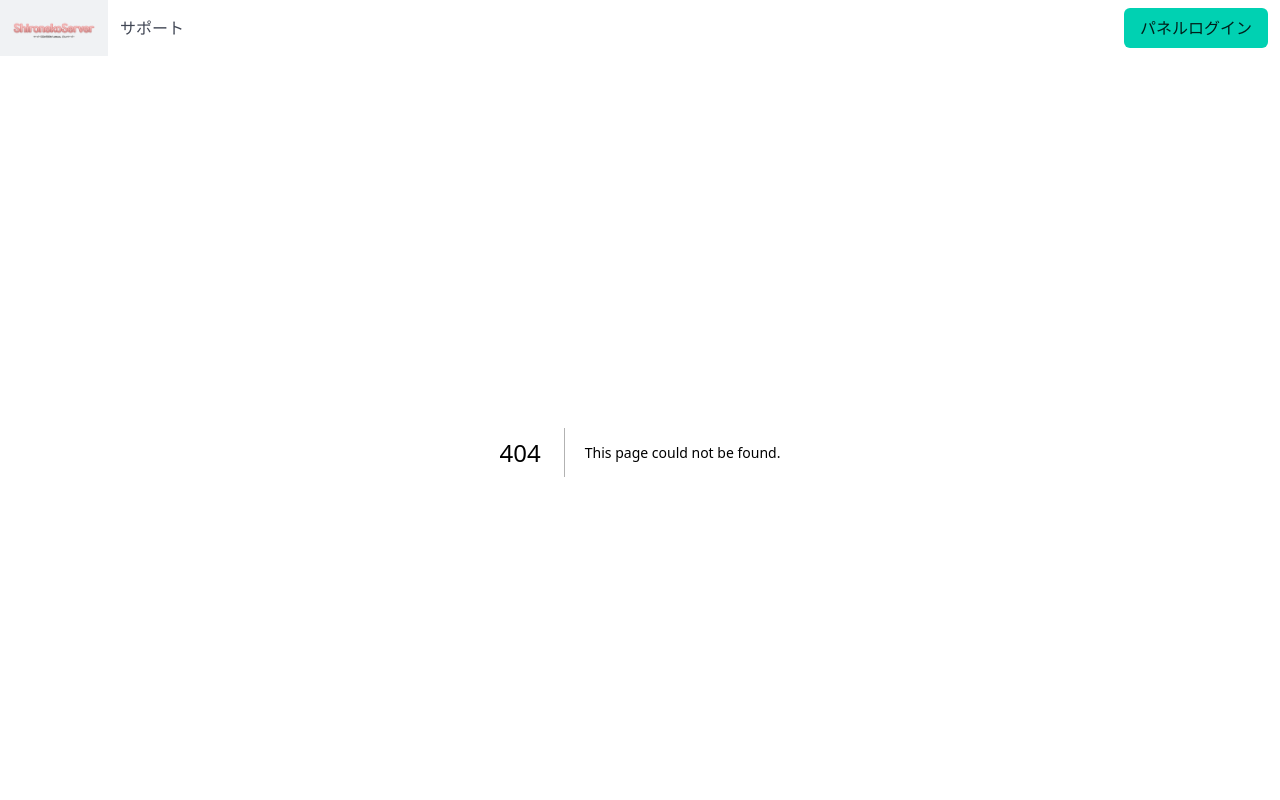
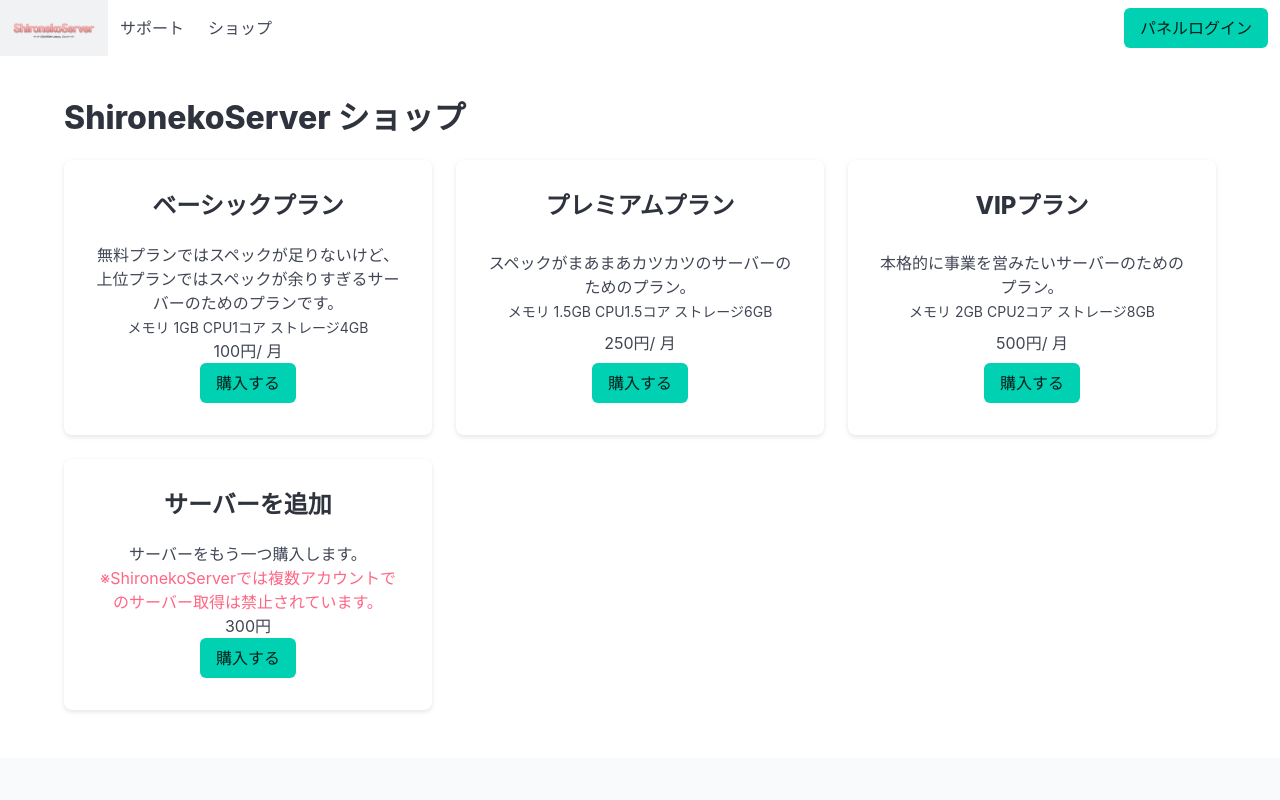
Before and after one commit to ShironekoServer/new_shironeko_web, a Next.js app: page /shop in a window 1280 px wide. Before the commit this address had no page. Shown: the top 800 px of the page. Built offline with nearby package versions, Linux system fonts and the light colour scheme.

Commit message:
ShironekoServer ショップ

```diff
--- /dev/null
+++ b/app/_components/item.module.css
@@ -0,0 +1,34 @@
+.featureCard {
+  height: 100%;
+  padding: 2rem;
+  border-radius: 8px;
+  box-shadow: 0 2px 5px rgba(0, 0, 0, 0.1);
+  text-align: center;
+  transition: all 0.3s ease;
+  opacity: 1;
+  transform: translateY(0px);
+
+  display: flex;
+  flex-direction: column;
+  align-items: center;
+  justify-content: space-between;
+}
+
+.featureCard:hover {
+  transform: translateY(-5px);
+  box-shadow: 0 5px 15px rgba(0, 0, 0, 0.1);
+}
+
+.featureIcon {
+  margin-bottom: 1.5rem;
+}
+
+@media (prefers-color-scheme: dark) {
+  .featureCard {
+    box-shadow: 0 5px 15px rgba(255, 255, 255, 0.1);
+  }
+
+  .featureCard:hover {
+    box-shadow: 0 5px 15px rgba(255, 255, 255, 0.1);
+  }
+}
--- /dev/null
+++ b/app/_components/item.tsx
@@ -0,0 +1,29 @@
+"use client";
+
+import style from "./item.module.css";
+
+export default function ItemComponent(props: {
+  id: string;
+  title: string;
+  description: React.ReactNode;
+  price: number;
+  isMonthly: boolean;
+}) {
+  return (
+    <div className="column is-4">
+      <div className={style.featureCard}>
+        <h3 className="title is-4">{props.title}</h3>
+        <p>{props.description}</p>
+        <p>
+          {props.price}円{props.isMonthly ? "/ 月" : ""}
+        </p>
+        <a
+          className="button is-primary"
+          href={`https://wing.shironekoserver.com/shop?id=${props.id}`}
+        >
+          購入する
+        </a>
+      </div>
+    </div>
+  );
+}
--- a/app/base.tsx
+++ b/app/base.tsx
@@ -44,6 +44,10 @@
             <div className="navbar-start">
               <Link className="navbar-item" href="/support">
                 サポート
+              </Link>
+
+              <Link className="navbar-item" href="/shop">
+                ショップ
               </Link>
 
               {/*
--- /dev/null
+++ b/app/shop/page.tsx
@@ -0,0 +1,73 @@
+"use client";
+
+import ItemComponent from "@/app/_components/item";
+
+export default function Shop() {
+  return (
+    <section className="section">
+      <div className="container">
+        <h1 className="title">ShironekoServer ショップ</h1>
+        <div className="columns is-multiline">
+          <ItemComponent
+            id="server-plan-basic"
+            title="ベーシックプラン"
+            description={
+              <>
+                <span>
+                  無料プランではスペックが足りないけど、上位プランではスペックが余りすぎるサーバーのためのプランです。
+                </span>
+                <br />
+                <small>メモリ 1GB CPU1コア ストレージ4GB</small>
+              </>
+            }
+            price={100}
+            isMonthly={true}
+          />
+          <ItemComponent
+            id="server-plan-premium"
+            title="プレミアムプラン"
+            description={
+              <>
+                <span>
+                  スペックがまあまあカツカツのサーバーのためのプラン。
+                </span>
+                <br />
+                <small>メモリ 1.5GB CPU1.5コア ストレージ6GB</small>
+              </>
+            }
+            price={250}
+            isMonthly={true}
+          />
+          <ItemComponent
+            id="server-plan-vip"
+            title="VIPプラン"
+            description={
+              <>
+                <span>本格的に事業を営みたいサーバーのためのプラン。</span>
+                <br />
+                <small>メモリ 2GB CPU2コア ストレージ8GB</small>
+              </>
+            }
+            price={500}
+            isMonthly={true}
+          />
+          <ItemComponent
+            id="server-add"
+            title="サーバーを追加"
+            description={
+              <>
+                <span>サーバーをもう一つ購入します。</span>
+                <br />
+                <span className="has-text-danger">
+                  ※ShironekoServerでは複数アカウントでのサーバー取得は禁止されています。
+                </span>
+              </>
+            }
+            price={300}
+            isMonthly={false}
+          />
+        </div>
+      </div>
+    </section>
+  );
+}
--- a/app/terms/page.tsx
+++ b/app/terms/page.tsx
@@ -64,7 +64,7 @@
         <li>
           当社、ほかのユーザー、またはその他第三者のサーバーまたはネットワークの機能を破壊したり、妨害したりする行為
         </li>
-        <li>本サービスによって得られた情報を商業的に利用する行為</li>
+        <li>複数アカウントを使用し、サーバーを複数所有する行為</li>
         <li>当社のサービスの運営を妨害するおそれのある行為</li>
         <li>不正アクセスをし、またはこれを試みる行為</li>
         <li>他のユーザーに関する個人情報等を収集または蓄積する行為</li>
```
